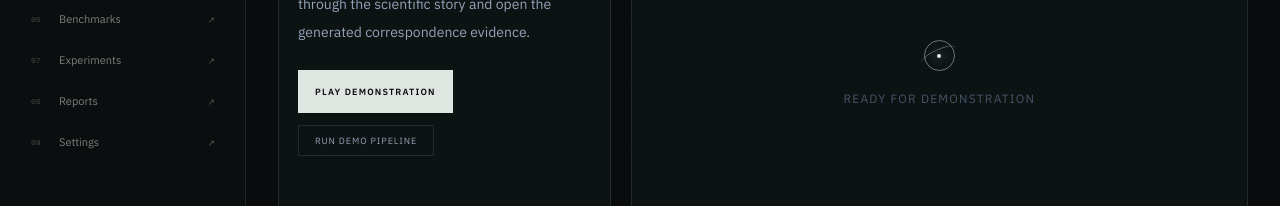
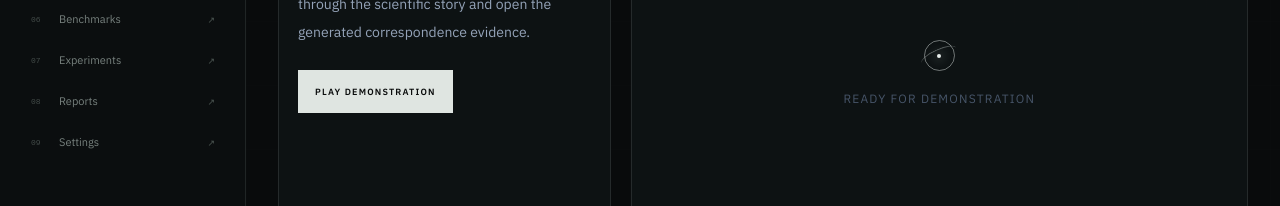
Before and after one commit to Jackiechan2006/lunalign, a React (Vite) app in the folder frontend/: page /demo in a window 1280 px wide. Shown: the part 351-557 px from the top of the page. Built offline with nearby package versions, Linux system fonts and the light colour scheme.

Commit message:
fix(ui): wire demo action directly

```diff
--- a/frontend/src/pages/Demo.tsx
+++ b/frontend/src/pages/Demo.tsx
@@ -1,7 +1,7 @@
 import { useState } from "react";
 import { useNavigate } from "react-router-dom";
 import { apiPost, saveSession } from "../api/client";
-import { ActionButton, PageHeader, Panel, StatusBadge } from "../components/ui";
+import { PageHeader, Panel, StatusBadge } from "../components/ui";
 
 export default function Demo() {
   const nav = useNavigate();
@@ -24,9 +24,7 @@ export default function Demo() {
         <Panel>
           <div className="lunar-section-label !mt-0">DEMO CONTROL</div>
           <p className="mt-4 text-sm leading-7 text-slate-400">Run the benchmark pipeline, then step through the scientific story and open the generated correspondence evidence.</p>
-          <div className="mt-6"><ActionButton disabled={busy} onClick={undefined as never}>{busy ? "RUNNING PIPELINE…" : "PLAY DEMONSTRATION"}</ActionButton></div>
-          <button onClick={start} disabled={busy} className="absolute h-0 w-0 overflow-hidden" aria-label="Start demonstration" />
-          {!busy && !payload && <button onClick={start} className="mt-3 border border-line px-4 py-2 text-[9px] tracking-widest text-slate-400 hover:text-white">RUN DEMO PIPELINE</button>}
+          <button onClick={start} disabled={busy} className="lunar-button lunar-button-primary mt-6">{busy ? "RUNNING PIPELINE…" : "PLAY DEMONSTRATION"}</button>
           {err && <pre className="text-danger text-sm mt-4 whitespace-pre-wrap">{err}</pre>}
         </Panel>
         <Panel>
```
